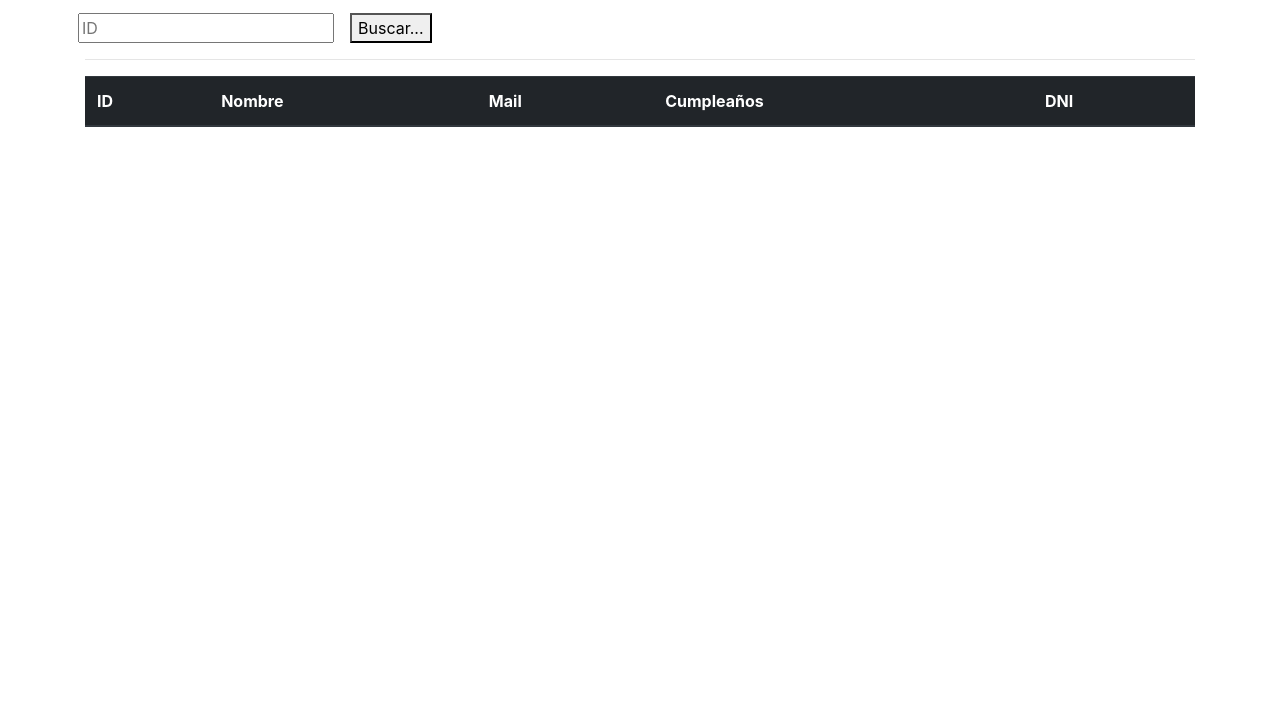
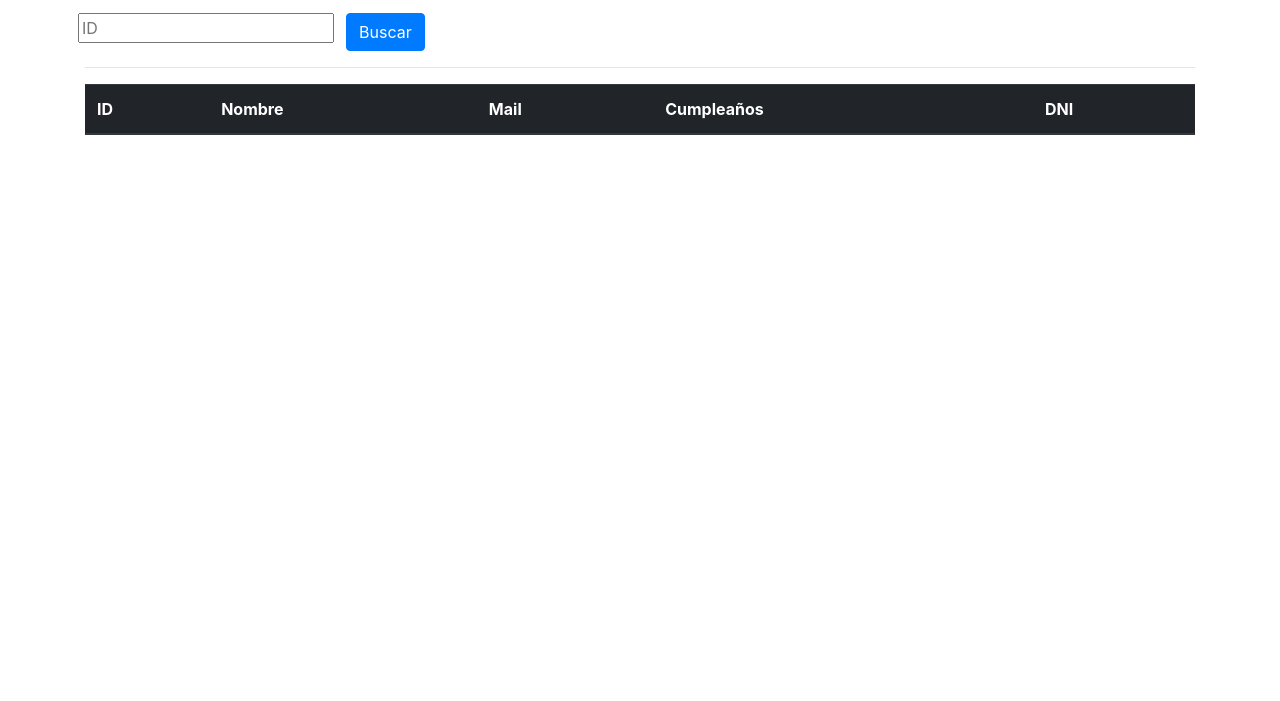
Before and after one commit to Marin37/hello-fetch-Marin37, a plain HTML site: page index.html in a window 1280 px wide. Shown: the part 99-800 px from the top of the page. Drawn offline with nearby package versions, Linux system fonts and the light colour scheme; no server answers.

Commit message:
Arreglando el botón
type => class

```diff
--- a/index.html
+++ b/index.html
@@ -19,12 +19,13 @@
         <div class="col-xs-2 mx-2">
           <input id="userID" placeholder="ID" type="text">
         </div>
-        <div class="col-xs-2 mx-2">
-          <button type="btn btn-primary" onclick="fetchUser()">Buscar...</button>
+        <div class="col-xs-3 mx-1">
+            <button class="btn btn-primary" onclick="fetchUser()">Buscar</button>
+          </div>
         </div>
-      </div>
 
       <hr>
+
       <table id="table" class="table table-striped">
         <thead class="thead-dark">
           <th>ID</th>
```
